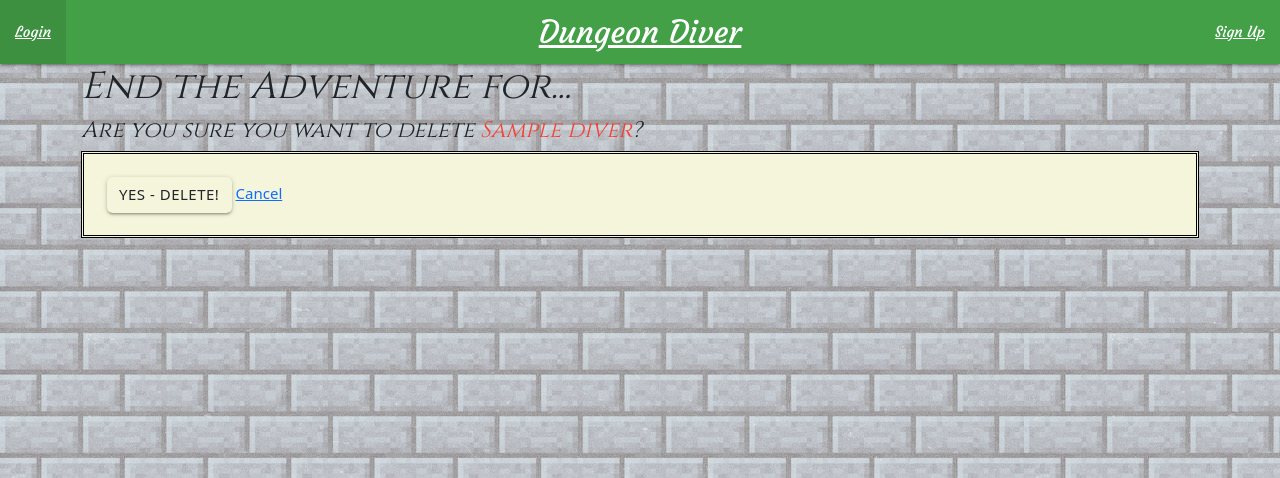
After one commit to redroguea1/DungeonDiver, a Django app: page /divers/1/delete in a window 1280 px wide. The commit adds this page. Shown: the top 478 px of the page. Run offline with Django 4.2, Linux system fonts and the light colour scheme; tables that the repository leaves empty hold one stand-in row (values such as "Sample post"); some web fonts are replaced.

Commit message:
finished Update and Delte functionality for the Diver Model

```diff
--- a/main_app/templates/divers/detail.html
+++ b/main_app/templates/divers/detail.html
@@ -17,6 +17,10 @@
             <p class="my-class">{{ diver.backstory |linebreaks }}</p>
         </div>
    </div>
+   <div class="card-action">
+    <a href="{% url 'diver_update' diver.id %}">Edit</a>
+    <a href="{% url 'diver_delete' diver.id %}">Delete</a>
+  </div>
 </div>
 
 <!-- 2nd row with items search and diver.items -->
--- /dev/null
+++ b/main_app/templates/main_app/diver_confirm_delete.html
@@ -0,0 +1,13 @@
+{% extends 'base.html' %}
+
+{% block content %}
+  <h1>End the Adventure for...</h1>
+
+  <h4>Are you sure you want to delete <span class="red-text">{{ diver.name }}</span>?</h4>
+
+  <form action="" method="POST">
+    {% csrf_token %}
+    <input type="submit" value="Yes - Delete!" class="btn">
+    <a href="{% url 'detail' diver.id %}">Cancel</a>
+  </form>
+{% endblock %}
--- a/main_app/urls.py
+++ b/main_app/urls.py
@@ -9,8 +9,8 @@ urlpatterns = [
   path('divers/', views.divers_index, name = 'index'),
   path('divers/<int:diver_id>/', views.divers_detail, name = 'detail'),
   path('divers/create/', views.DiverCreate.as_view(), name ='diver_create'),
-    # CBV version
-    #path('divers/', views.Divers.as_view(), name='index')
+  path('divers/<int:pk>/update', views.DiverUpdate.as_view(), name ='diver_update'),
+  path('divers/<int:pk>/delete', views.DiverDelete.as_view(), name ='diver_delete'),
   path('accounts/signup/', views.signup, name='signup'),
   path('search/<int:diver_id>', views.search_items, name='search_items')
 ]
--- a/main_app/views.py
+++ b/main_app/views.py
@@ -1,6 +1,6 @@
 from django.shortcuts import render, redirect
 from django.views.generic.edit import CreateView, UpdateView, DeleteView
-from django.views.generic import ListView, DetailView
+from django.views.generic import DetailView
 from django.contrib.auth import login
 from django.contrib.auth.forms import UserCreationForm
 from django.contrib.auth.decorators import login_required
@@ -9,7 +9,6 @@ from .models import Diver, Item
 import requests
 # Create your views here.
 
-#HOME V1
 def home(request):
     return render(request, 'home.html')
 
@@ -19,6 +18,7 @@ def divers_index(request):
     divers = Diver.objects.filter(user=request.user)
     return render(request, 'divers/index.html', { 'divers': divers } )
 
+#CRUD functions start here.
 @login_required
 def divers_detail(request, diver_id):
     diver = Diver.objects.get(id=diver_id)
@@ -28,7 +28,7 @@ def divers_detail(request, diver_id):
       'item_form': item_form
       })
 
-@login_required
+
 class DiverCreate(CreateView):
     model = Diver
     fields = ['name', 'race', 'job', 'backstory', 'level']
@@ -36,6 +36,15 @@ class DiverCreate(CreateView):
     def form_valid(self, form):
        form.instance.user = self.request.user
        return super().form_valid(form)
+
+class DiverUpdate(UpdateView):
+   model = Diver
+   fields = ['job', 'backstory', 'level']
+
+class DiverDelete(DeleteView):
+   model = Diver
+   success_url = '/divers'
+#End of CRUD
 
 @login_required
 class ItemCreate(CreateView):
```
